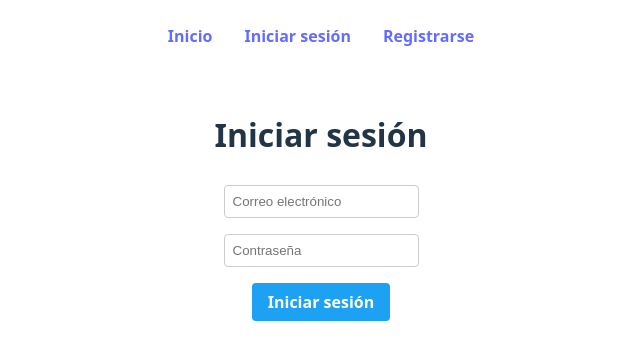
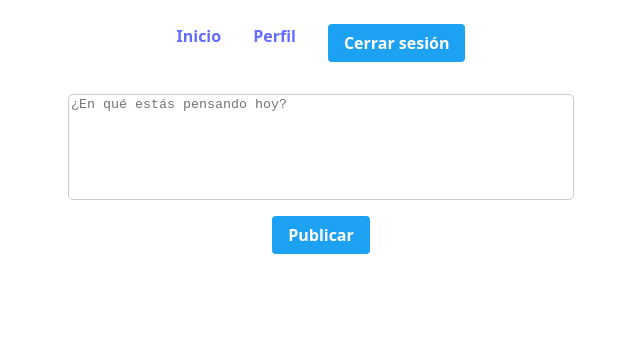
Before and after one commit to VargasJuanP/03-parcial-frontend, a React (Vite) app: page /profile in a window 1280 px wide. Before the commit this address led to /login. Shown: the top 360 px of the page, without its empty margins (319-959 px from the left). Built offline with nearby package versions, Linux system fonts and the light colour scheme; no server answers; sample sign-in values are in the browser's storage.

Commit message:
add: local storage user session

```diff
--- a/src/App.jsx
+++ b/src/App.jsx
@@ -1,6 +1,8 @@
-import { useState } from "react";
+import { useState, useEffect } from "react";
 import { BrowserRouter, Routes, Route, Link } from "react-router-dom";
 import "./App.css";
+import { onAuthStateChanged } from "firebase/auth";
+import { auth } from "./firebase/config";
 
 import Home from "./pages/public/home";
 import Login from "./pages/public/login";
@@ -9,6 +11,26 @@ import Profile from "./pages/private/profile";
 
 function App() {
   const [user, setUser] = useState(null);
+  const [loading, setLoading] = useState(true);
+
+  useEffect(() => {
+    const unsubscribe = onAuthStateChanged(auth, (currentUser) => {
+      setUser(currentUser);
+      setLoading(false);
+    });
+
+    return () => unsubscribe();
+  }, []);
+
+  const handleSignOut = () => {
+    auth.signOut().then(() => {
+      setUser(null);
+    });
+  };
+
+  if (loading) {
+    return <div>Cargando...</div>;
+  }
 
   return (
     <BrowserRouter>
@@ -24,13 +46,7 @@ function App() {
                   <Link to="/profile">Perfil</Link>
                 </li>
                 <li>
-                  <button
-                    onClick={() => {
-                      setUser(null);
-                    }}
-                  >
-                    Cerrar sesión
-                  </button>
+                  <button onClick={handleSignOut}>Cerrar sesión</button>
                 </li>
               </>
             ) : (
--- a/src/firebase/config.js
+++ b/src/firebase/config.js
@@ -1,5 +1,5 @@
 import { initializeApp } from 'firebase/app';
-import { getAuth } from 'firebase/auth';
+import { getAuth, setPersistence, browserLocalPersistence } from 'firebase/auth';
 
 const firebaseConfig = {
   apiKey: import.meta.env.VITE_FIREBASE_API_KEY,
@@ -13,4 +13,6 @@ const firebaseConfig = {
 const app = initializeApp(firebaseConfig);
 const auth = getAuth(app);
 
+setPersistence(auth, browserLocalPersistence);
+
 export { auth };
--- a/src/pages/public/login/index.jsx
+++ b/src/pages/public/login/index.jsx
@@ -31,8 +31,7 @@ function Login({ user, setUser }) {
     setLoading(true);
 
     try {
-      const userCredential = await signInWithEmailAndPassword(auth, formData.email, formData.password);
-      setUser(userCredential.user);
+      await signInWithEmailAndPassword(auth, formData.email, formData.password);
       navigate("/");
     } catch (err) {
       console.error("Error signing in:", err);
```
